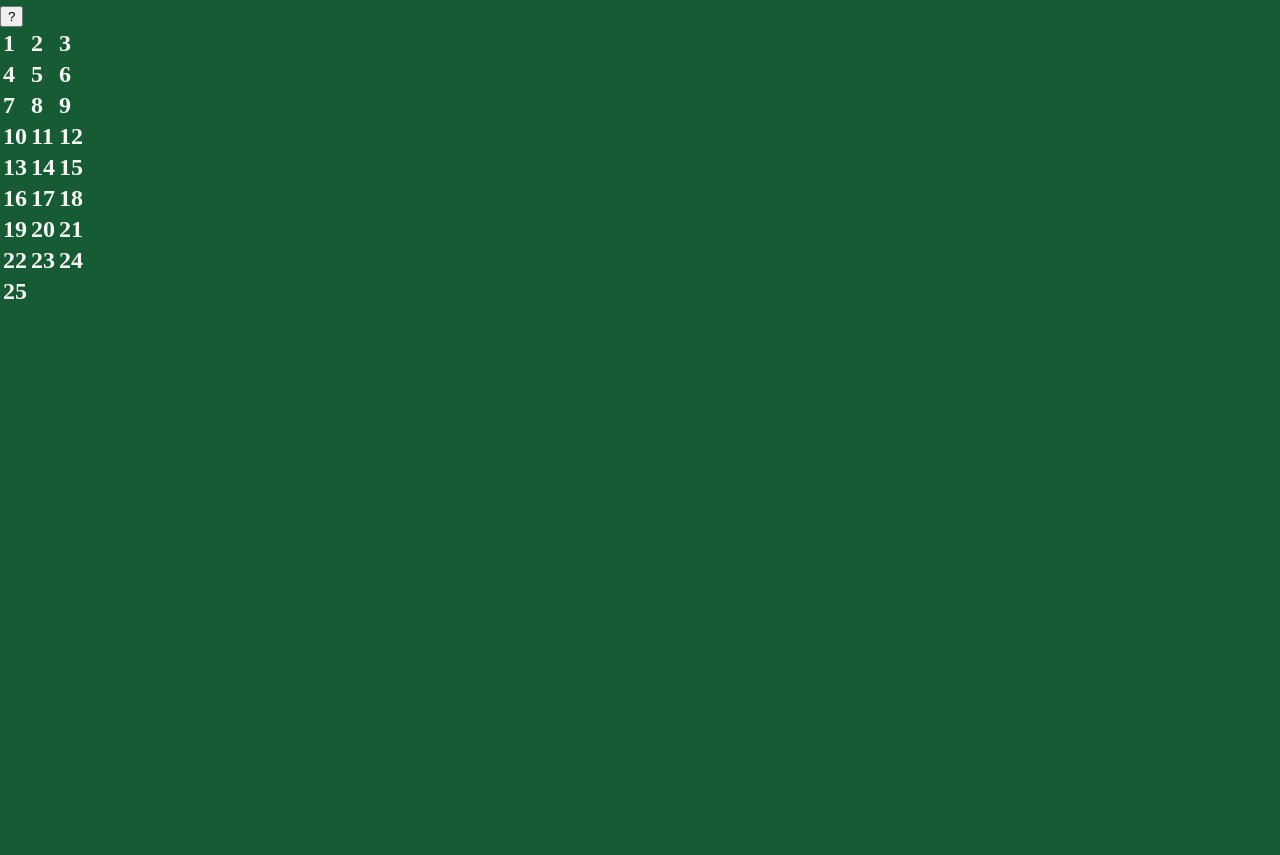
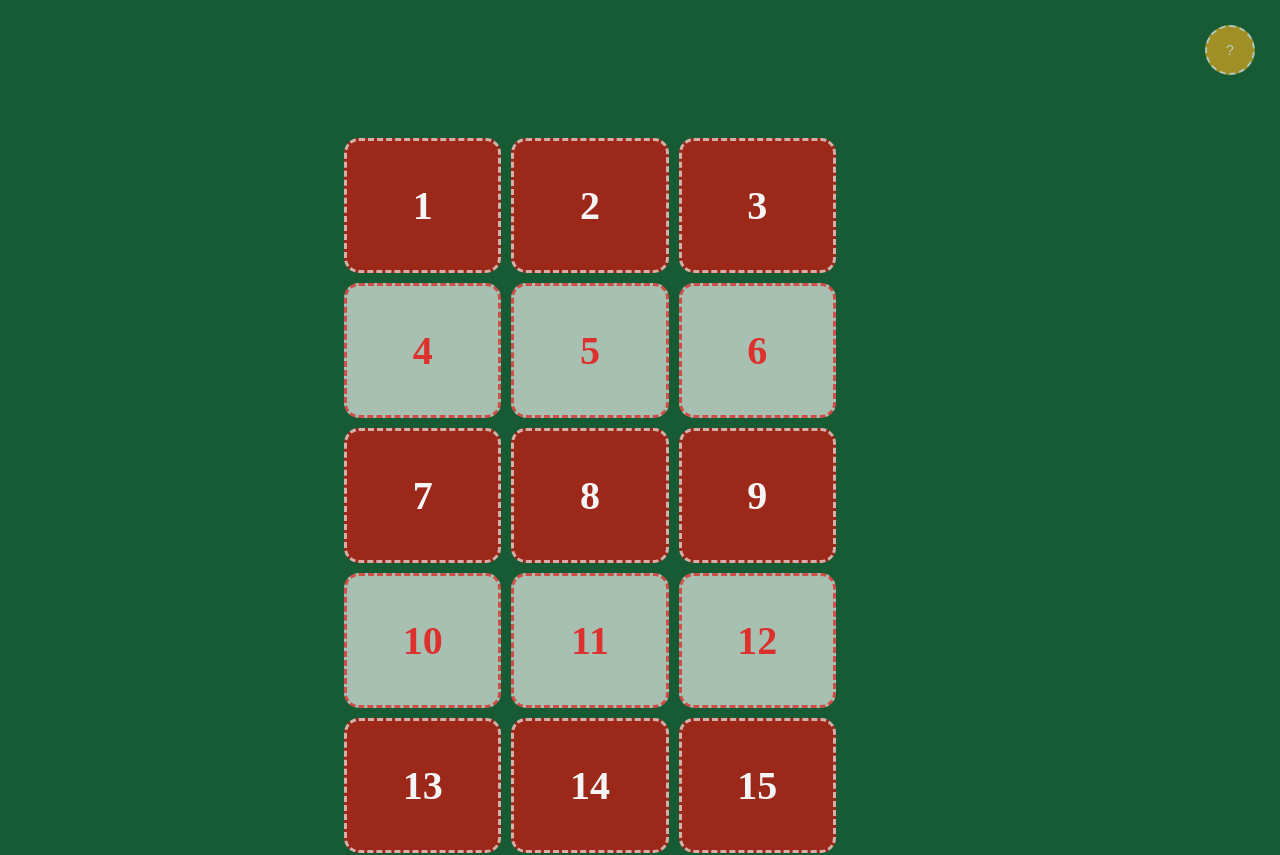
Before and after one commit to medaserenaite/advent-calendar, a React (Create React App) app: page / in a window 1280 px wide. Shown: the top 855 px of the page. Before the commit the page ends 800 px from the top, so only its background shows below. Built offline with nearby package versions, Linux system fonts and the light colour scheme; a web font is replaced by a local one.

Commit message:
adds 'snow' and desktop breakpoints

```diff
--- a/src/components/Calendar.js
+++ b/src/components/Calendar.js
@@ -358,6 +358,7 @@ export default class Calendar extends Component {
   render() {
     return (
       <div className="Calendar2">
+        <div class="snow" />
         {this.state.isThisButtonVisible ? (
           <button className="AboutButton" onClick={this.aboutClick}>
             ?
@@ -374,7 +375,7 @@ export default class Calendar extends Component {
         {this.state.isCalendarVisible ? (
           <table className="calendar-table">
             <tr className="calendar-table__row">
-              <td onClick={this.day1Click} className="calendar-table__day calendar-table--red">1</td>
+              <td onClick={this.day1Click} className="calendar-table__day calendar-table--red" disabled>1</td>
               <td onClick={this.day2Click} className="calendar-table__day calendar-table--red">2</td>
               <td onClick={this.day3Click} className="calendar-table__day calendar-table--red">3</td>
             </tr>
--- a/src/styles/Calendar.scss
+++ b/src/styles/Calendar.scss
@@ -59,3 +59,99 @@
     }
   }
 }
+@media all and (min-width: 501px) {
+  .Calendar2 {
+    .AboutButton {
+      background-color: goldenrod;
+      border: 2px dashed whitesmoke;
+      display: block;
+      float: right;
+      color: white;
+      padding: 1em;
+      border-radius: 25px;
+      margin: 25px;
+      font-size: 14px;
+      opacity: 0.7;
+      height: 50px;
+      width: 50px;
+      font-style: bold;
+
+      &:hover {
+        opacity: 1;
+      }
+
+      &:active {
+        opacity: 1;
+      }
+    }
+
+    .calendar-table {
+      padding-top: 10%;
+      width: 40%;
+      margin: auto auto;
+      border-spacing: 10px;
+
+      &__day {
+        border-radius: 15px;
+        padding: 8%;
+        text-align: center;
+        margin: 10px;
+        font-size: 40px;
+      }
+
+      &--red {
+        background-color: rgba(234, 12, 12, 0.633);
+        border: dashed 3px rgba(245, 245, 245, 0.66);
+      }
+
+      &--white {
+        background-color: rgba(245, 245, 245, 0.66);
+        border: dashed 3px rgba(234, 12, 12, 0.633);
+        color: rgba(234, 12, 12, 0.8);
+      }
+    }
+  }
+}
+
+// // ----------------------------- [        SNOW       ]-----------------------------
+
+// .editor-stage .snow {
+//   height:50px;
+//   background: #fff;
+// }
+// .snow{
+//   position:fixed;
+//   pointer-events:none;
+//   top:0;
+//   left:0;
+//   right:0;
+//   bottom:0;
+//   height:100vh;
+//   background: none;
+//   background-image: url('https://s3-eu-west-1.amazonaws.com/static-ressources/s1.png'), url('https://s3-eu-west-1.amazonaws.com/static-ressources/s2.png'), url('https://s3-eu-west-1.amazonaws.com/static-ressources/s3.png');
+//   z-index:100;
+//   -webkit-animation: snow 10s linear infinite;
+//   -moz-animation: snow 10s linear infinite;
+//   -ms-animation: snow 10s linear infinite;
+//   animation: snow 10s linear infinite;
+// }
+// @keyframes snow {
+//   0% {background-position: 0px 0px, 0px 0px, 0px 0px;}
+//   50% {background-position: 500px 500px, 100px 200px, -100px 150px;}
+//   100% {background-position: 500px 1000px, 200px 400px, -100px 300px;}
+// }
+// @-moz-keyframes snow {
+//   0% {background-position: 0px 0px, 0px 0px, 0px 0px;}
+//   50% {background-position: 500px 500px, 100px 200px, -100px 150px;}
+//   100% {background-position: 400px 1000px, 200px 400px, 100px 300px;}
+// }
+// @-webkit-keyframes snow {
+//   0% {background-position: 0px 0px, 0px 0px, 0px 0px;}
+//   50% {background-position: 500px 500px, 100px 200px, -100px 150px;}
+//   100% {background-position: 500px 1000px, 200px 400px, -100px 300px;}
+// }
+// @-ms-keyframes snow {
+//   0% {background-position: 0px 0px, 0px 0px, 0px 0px;}
+//   50% {background-position: 500px 500px, 100px 200px, -100px 150px;}
+//   100% {background-position: 500px 1000px, 200px 400px, -100px 300px;}
+// }
--- a/src/styles/Day.scss
+++ b/src/styles/Day.scss
@@ -1,7 +1,6 @@
 // @import url("https://fonts.googleapis.com/css?family=Nunito&display=swap");
 // @import url("https://fonts.googleapis.com/css?family=Arvo&display=swap");
 @import url("https://fonts.googleapis.com/css?family=Dosis&display=swap");
-
 
 .Day {
   padding: 1em;
@@ -18,11 +17,12 @@
   }
   &__material {
     border: dashed 5px rgba(245, 245, 245, 0.379);
-        padding:20px;
+    padding: 20px;
     border-radius: 25px;
   }
 
-    &__number, &__name {
+  &__number,
+  &__name {
     text-align: center;
   }
 
@@ -50,7 +50,7 @@
     background: url("https://via.placeholder.com/150");
   }
   &__icon:active {
-        background-image: url("")
+    background-image: url("");
   }
 
   .backButton {
@@ -58,10 +58,73 @@
     border: 2px dashed whitesmoke;
     display: block;
     margin: auto auto;
-        margin-top:20px;
+    margin-top: 20px;
     color: white;
     padding: 1em;
     border-radius: 15px;
     font-size: 14px;
   }
 }
+
+@media all and (min-width: 501px) {
+  .Day {
+    padding: 1em;
+    width: 100%;
+    margin: auto auto;
+
+    &__image {
+      display: block;
+      margin: auto auto;
+      width: 40%;
+      margin-bottom: 10px;
+      border-radius: 25px;
+      opacity: 0.9;
+    }
+    &__material {
+      border: dashed 5px rgba(245, 245, 245, 0.379);
+      padding: 20px;
+      border-radius: 25px;
+    }
+
+    &__number,
+    &__name {
+      text-align: center;
+    }
+
+    &__name {
+      color: rgba(132, 11, 11, 0.797);
+      text-shadow: -3px -3px 10px rgba(255, 252, 252, 0.66);
+      font-size: 30px;
+    }
+
+    &__text {
+      display: block;
+      font-family: "Dosis";
+      letter-spacing: 2px;
+      font-size: 20px;
+      text-align: justify;
+      // text-shadow: 1px 1px rgb(40, 40, 40);
+    }
+
+    &__icon {
+      display: block;
+      margin: auto auto;
+      height: 100px;
+      width: 100px;
+      border-radius: 50px;
+      background: url("https://via.placeholder.com/150");
+    }
+    &__icon:active {
+      background-image: url("");
+    }
+  }
+}
+
+@media all and (min-width: 800px) {
+  .Day {
+    &__image {
+      width: 40%;
+      max-width: 350px;
+    }
+  }
+}
```
Lines whose indentation alone changed are shown as unchanged.
